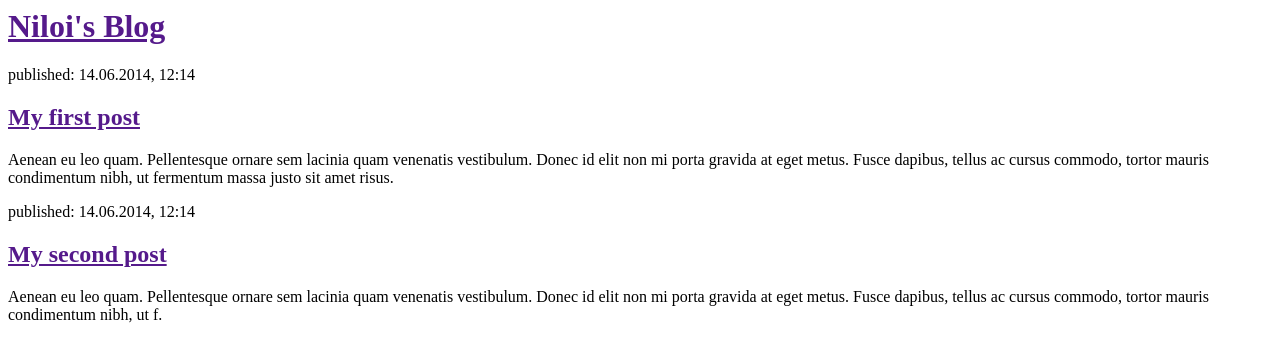
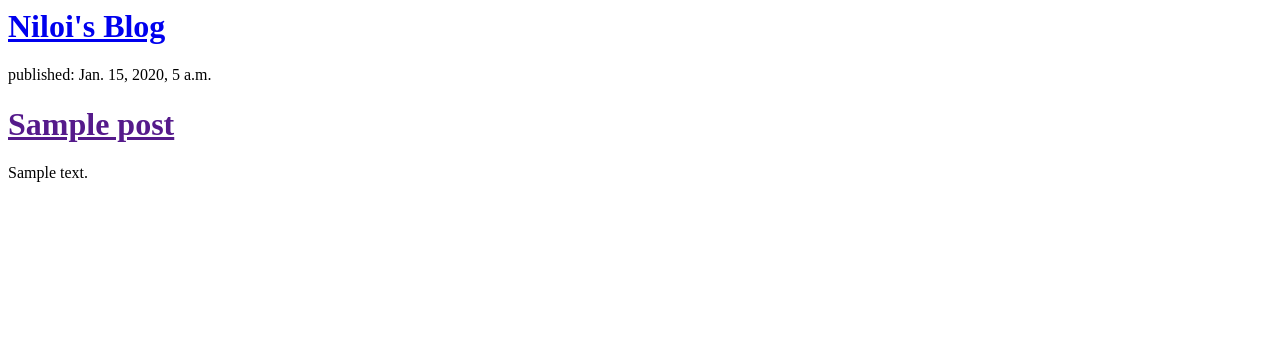
Before and after one commit to prezadito/my-first-blog, a Django app: template app/templates/app/post_list.html in a window 1280 px wide. Shown: the top 362 px of the page. Run offline with Django 3.2, Linux system fonts and the light colour scheme; the template is opened without the code that fills it: values that come from a table or form of the project are taken from there, others are empty; tables that the repository leaves empty hold one stand-in row (values such as "Sample post").

Commit message:
Modified templates to display posts from database.

```diff
--- a/app/templates/app/post_list.html
+++ b/app/templates/app/post_list.html
@@ -4,19 +4,16 @@
     </head>
     <body>
         <div>
-            <h1><a href="">Niloi's Blog</a></h1>
+            <h1><a href="/">Niloi's Blog</a></h1>
         </div>
 
-        <div>
-            <p>published: 14.06.2014, 12:14</p>
-            <h2><a href="">My first post</a></h2>
-            <p>Aenean eu leo quam. Pellentesque ornare sem lacinia quam venenatis vestibulum. Donec id elit non mi porta gravida at eget metus. Fusce dapibus, tellus ac cursus commodo, tortor mauris condimentum nibh, ut fermentum massa justo sit amet risus.</p>
-        </div>
+        {% for post in posts %}
 
-        <div>
-            <p>published: 14.06.2014, 12:14</p>
-            <h2><a href="">My second post</a></h2>
-            <p>Aenean eu leo quam. Pellentesque ornare sem lacinia quam venenatis vestibulum. Donec id elit non mi porta gravida at eget metus. Fusce dapibus, tellus ac cursus commodo, tortor mauris condimentum nibh, ut f.</p>
-        </div>
+            <div>
+                <p>published: {{ post.published_date }}</p>
+                <h1><a href="">{{ post.title }}</a></h1>
+                <p>{{ post.text|linebreaksbr }}</p>
+            </div>
+        {% endfor %}
     </body>
 </html>
--- a/app/views.py
+++ b/app/views.py
@@ -1,6 +1,9 @@
 from django.shortcuts import render
+from django.utils import timezone
+from .models import Post
 
 # Create your views here.
 
 def post_list(request):
-    return render(request, 'app/post_list.html', {})
+    posts = Post.objects.filter(published_date__lte=timezone.now()).order_by('published_date')
+    return render(request, 'app/post_list.html', {'posts': posts})
```
